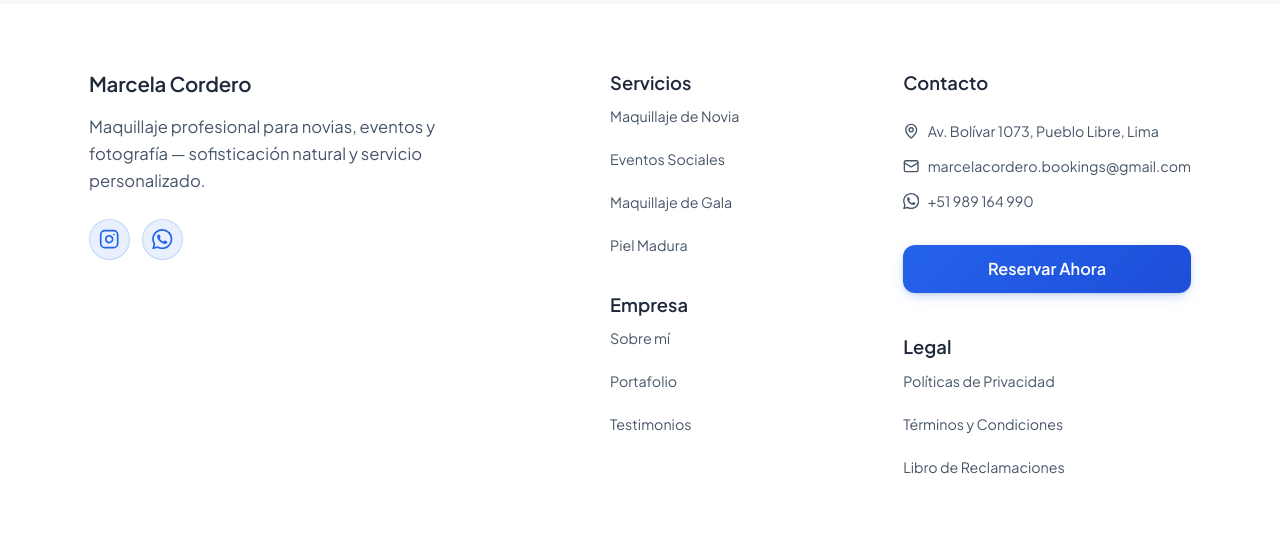
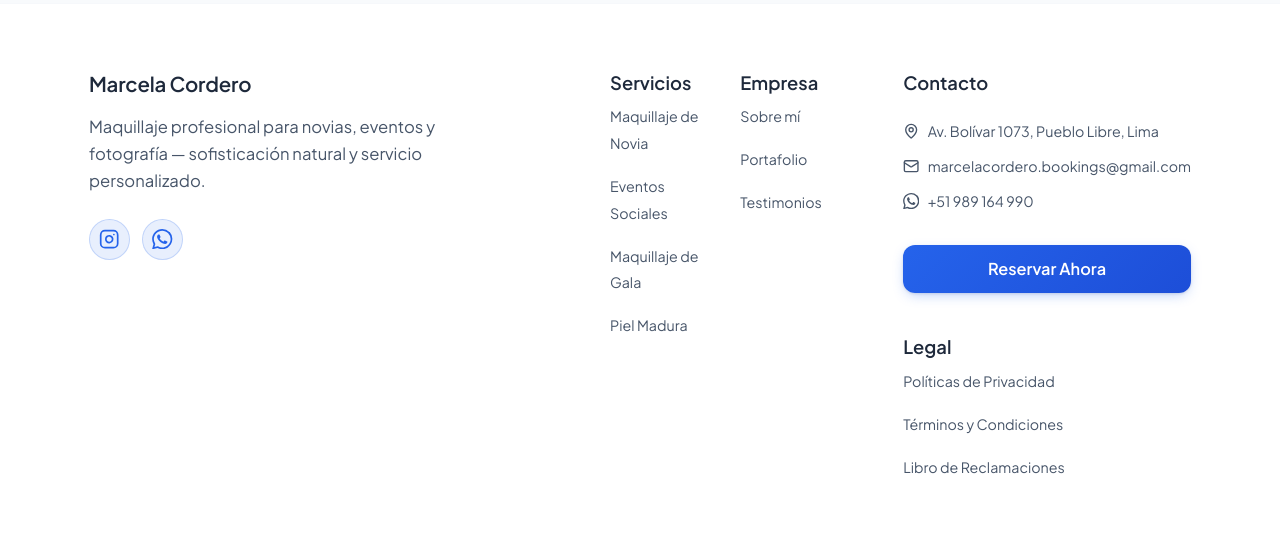
Before and after one commit to paulo1403/mca-makeup, a Next.js app: page / in a window 1280 px wide. Shown: the part 7120-7659 px from the top of the page. Built offline with nearby package versions, Linux system fonts and the light colour scheme; no server answers; the database is empty.

Commit message:
refactor: simplify Footer component by removing framer-motion animations and unused imports for a cleaner design

```diff
--- a/src/components/Footer.tsx
+++ b/src/components/Footer.tsx
@@ -1,17 +1,13 @@
 "use client";
 
-import { motion, useInView } from "framer-motion";
 import { ArrowUp, Instagram, Mail, MapPin } from "lucide-react";
 import Link from "next/link";
-import { useRef } from "react";
 import Button from "./ui/Button";
 import Typography from "./ui/Typography";
 import "@/styles/components/footer.css";
 
 export default function Footer() {
   const currentYear = new Date().getFullYear();
-  const sectionRef = useRef<HTMLElement>(null);
-  const isInView = useInView(sectionRef, { once: true, margin: "-100px" });
 
   const scrollToTop = () => {
     window.scrollTo({ top: 0, behavior: "smooth" });
@@ -37,25 +33,28 @@ export default function Footer() {
   };
 
   return (
-    <footer className="footer-section" ref={sectionRef}>
+    <footer className="footer-section">
       <div className="footer-container">
         <div className="footer-grid">
           {/* Brand Column */}
-          <motion.div
-            className="footer-brand"
-            initial={{ opacity: 0, y: 20 }}
-            animate={isInView ? { opacity: 1, y: 0 } : { opacity: 0, y: 20 }}
-            transition={{ duration: 0.6 }}
-          >
+          <div className="footer-brand">
             <Link href="/" className="footer-logo" aria-label="Inicio">
-              <Typography as="h3" variant="h3" className="text-2xl md:text-3xl font-serif">
+              <Typography
+                as="h3"
+                variant="h3"
+                className="text-2xl md:text-3xl font-serif"
+              >
                 Marcela Cordero
               </Typography>
             </Link>
 
-            <Typography as="p" variant="p" className="footer-description text-sm">
-              Maquillaje profesional para novias, eventos y fotografía — sofisticación natural y
-              servicio personalizado.
+            <Typography
+              as="p"
+              variant="p"
+              className="footer-description text-sm"
+            >
+              Maquillaje profesional para novias, eventos y fotografía —
+              sofisticación natural y servicio personalizado.
             </Typography>
 
             <div className="footer-social">
@@ -76,23 +75,27 @@ export default function Footer() {
                 aria-label="WhatsApp"
                 className="footer-social-link"
               >
-                <svg className="w-5 h-5" viewBox="0 0 24 24" fill="currentColor" aria-hidden="true">
+                <svg
+                  className="w-5 h-5"
+                  viewBox="0 0 24 24"
+                  fill="currentColor"
+                  aria-hidden="true"
+                >
                   <path d="M17.472 14.382c-.297-.149-1.758-.867-2.03-.967-.273-.099-.471-.148-.67.15-.197.297-.767.966-.94 1.164-.173.199-.347.223-.644.075-.297-.15-1.255-.463-2.39-1.475-.883-.788-1.48-1.761-1.653-2.059-.173-.297-.018-.458.13-.606.134-.133.298-.347.446-.52.149-.174.198-.298.298-.497.099-.198.05-.371-.025-.52-.075-.149-.669-1.612-.916-2.207-.242-.579-.487-.5-.669-.51-.173-.008-.371-.01-.57-.01-.198 0-.52.074-.792.372-.272.297-1.04 1.016-1.04 2.479 0 1.462 1.065 2.875 1.213 3.074.149.198 2.096 3.2 5.077 4.487.709.306 1.262.489 1.694.625.712.227 1.36.195 1.871.118.571-.085 1.758-.719 2.006-1.413.248-.694.248-1.289.173-1.413-.074-.124-.272-.198-.57-.347m-5.421 7.403h-.004a9.87 9.87 0 01-5.031-1.378l-.361-.214-3.741.982.998-3.648-.235-.374a9.86 9.86 0 01-1.51-5.26c.001-5.45 4.436-9.884 9.888-9.884 2.64 0 5.122 1.03 6.988 2.898a9.825 9.825 0 012.893 6.994c-.003 5.45-4.437 9.884-9.885 9.884m8.413-18.297A11.815 11.815 0 0012.05 0C5.495 0 .16 5.335.157 11.892c0 2.096.547 4.142 1.588 5.945L.057 24l6.305-1.654a11.882 11.882 0 005.683 1.448h.005c6.554 0 11.890-5.335 11.893-11.893A11.821 11.821 0 0020.885 3.488" />
                 </svg>
               </a>
             </div>
-          </motion.div>
+          </div>
 
           {/* Navigation Columns */}
-          <motion.div
-            className="footer-nav"
-            initial={{ opacity: 0, y: 20 }}
-            animate={isInView ? { opacity: 1, y: 0 } : { opacity: 0, y: 20 }}
-            transition={{ duration: 0.6, delay: 0.1 }}
-          >
-            <div className="grid grid-cols-1 sm:grid-cols-2 lg:grid-cols-1 gap-6">
+          <div className="footer-nav">
+            <div className="space-y-8 sm:space-y-0 sm:grid sm:grid-cols-2 sm:gap-8">
               <div>
-                <Typography as="h4" variant="h4" className="footer-nav-title text-sm">
+                <Typography
+                  as="h4"
+                  variant="h4"
+                  className="footer-nav-title text-sm"
+                >
                   Servicios
                 </Typography>
                 <ul className="footer-nav-list">
@@ -107,7 +110,11 @@ export default function Footer() {
               </div>
 
               <div>
-                <Typography as="h4" variant="h4" className="footer-nav-title text-sm">
+                <Typography
+                  as="h4"
+                  variant="h4"
+                  className="footer-nav-title text-sm"
+                >
                   Empresa
                 </Typography>
                 <ul className="footer-nav-list">
@@ -121,16 +128,15 @@ export default function Footer() {
                 </ul>
               </div>
             </div>
-          </motion.div>
+          </div>
 
           {/* Contact & CTA Column */}
-          <motion.div
-            className="footer-contact"
-            initial={{ opacity: 0, y: 20 }}
-            animate={isInView ? { opacity: 1, y: 0 } : { opacity: 0, y: 20 }}
-            transition={{ duration: 0.6, delay: 0.2 }}
-          >
-            <Typography as="h4" variant="h4" className="footer-nav-title text-lg">
+          <div className="footer-contact">
+            <Typography
+              as="h4"
+              variant="h4"
+              className="footer-nav-title text-sm mb-4"
+            >
               Contacto
             </Typography>
 
@@ -142,13 +148,20 @@ export default function Footer() {
 
               <div className="footer-contact-item">
                 <Mail className="w-4 h-4 flex-shrink-0" />
-                <a href="mailto:marcelacordero.bookings@gmail.com" className="footer-contact-link">
+                <a
+                  href="mailto:marcelacordero.bookings@gmail.com"
+                  className="footer-contact-link"
+                >
                   marcelacordero.bookings@gmail.com
                 </a>
               </div>
 
               <div className="footer-contact-item">
-                <svg className="w-4 h-4 flex-shrink-0" viewBox="0 0 24 24" fill="currentColor">
+                <svg
+                  className="w-4 h-4 flex-shrink-0"
+                  viewBox="0 0 24 24"
+                  fill="currentColor"
+                >
                   <path d="M17.472 14.382c-.297-.149-1.758-.867-2.03-.967-.273-.099-.471-.148-.67.15-.197.297-.767.966-.94 1.164-.173.199-.347.223-.644.075-.297-.15-1.255-.463-2.39-1.475-.883-.788-1.48-1.761-1.653-2.059-.173-.297-.018-.458.13-.606.134-.133.298-.347.446-.52.149-.174.198-.298.298-.497.099-.198.05-.371-.025-.52-.075-.149-.669-1.612-.916-2.207-.242-.579-.487-.5-.669-.51-.173-.008-.371-.01-.57-.01-.198 0-.52.074-.792.372-.272.297-1.04 1.016-1.04 2.479 0 1.462 1.065 2.875 1.213 3.074.149.198 2.096 3.2 5.077 4.487.709.306 1.262.489 1.694.625.712.227 1.36.195 1.871.118.571-.085 1.758-.719 2.006-1.413.248-.694.248-1.289.173-1.413-.074-.124-.272-.198-.57-.347m-5.421 7.403h-.004a9.87 9.87 0 01-5.031-1.378l-.361-.214-3.741.982.998-3.648-.235-.374a9.86 9.86 0 01-1.51-5.26c.001-5.45 4.436-9.884 9.888-9.884 2.64 0 5.122 1.03 6.988 2.898a9.825 9.825 0 012.893 6.994c-.003 5.45-4.437 9.884-9.885 9.884m8.413-18.297A11.815 11.815 0 0012.05 0C5.495 0 .16 5.335.157 11.892c0 2.096.547 4.142 1.588 5.945L.057 24l6.305-1.654a11.882 11.882 0 005.683 1.448h.005c6.554 0 11.890-5.335 11.893-11.893A11.821 11.821 0 0020.885 3.488" />
                 </svg>
                 <a href="tel:+51989164990" className="footer-contact-link">
@@ -169,8 +182,10 @@ export default function Footer() {
                     const isMobile = window.innerWidth < 768;
                     const extraMargin = isMobile ? 60 : 30;
 
-                    const elementPosition = element.getBoundingClientRect().top + window.scrollY;
-                    const offsetPosition = elementPosition - headerHeight - extraMargin;
+                    const elementPosition =
+                      element.getBoundingClientRect().top + window.scrollY;
+                    const offsetPosition =
+                      elementPosition - headerHeight - extraMargin;
 
                     window.scrollTo({
                       top: offsetPosition,
@@ -187,7 +202,11 @@ export default function Footer() {
 
             {/* Legal Links */}
             <div className="mt-6">
-              <Typography as="h5" variant="h4" className="footer-nav-title text-sm mb-3">
+              <Typography
+                as="h5"
+                variant="h4"
+                className="footer-nav-title text-sm mb-3"
+              >
                 Legal
               </Typography>
               <ul className="footer-nav-list">
@@ -200,7 +219,7 @@ export default function Footer() {
                 ))}
               </ul>
             </div>
-          </motion.div>
+          </div>
         </div>
       </div>
 
@@ -217,18 +236,13 @@ export default function Footer() {
       </div>
 
       {/* Back to Top */}
-      <motion.button
+      <button
         onClick={scrollToTop}
-        className="back-to-top"
+        className="back-to-top hover:scale-105 active:scale-95 transition-transform"
         aria-label="Volver arriba"
-        whileHover={{ scale: 1.05 }}
-        whileTap={{ scale: 0.95 }}
-        initial={{ opacity: 0 }}
-        animate={{ opacity: 1 }}
-        transition={{ delay: 0.8 }}
       >
         <ArrowUp className="w-5 h-5" />
-      </motion.button>
+      </button>
     </footer>
   );
 }
```
